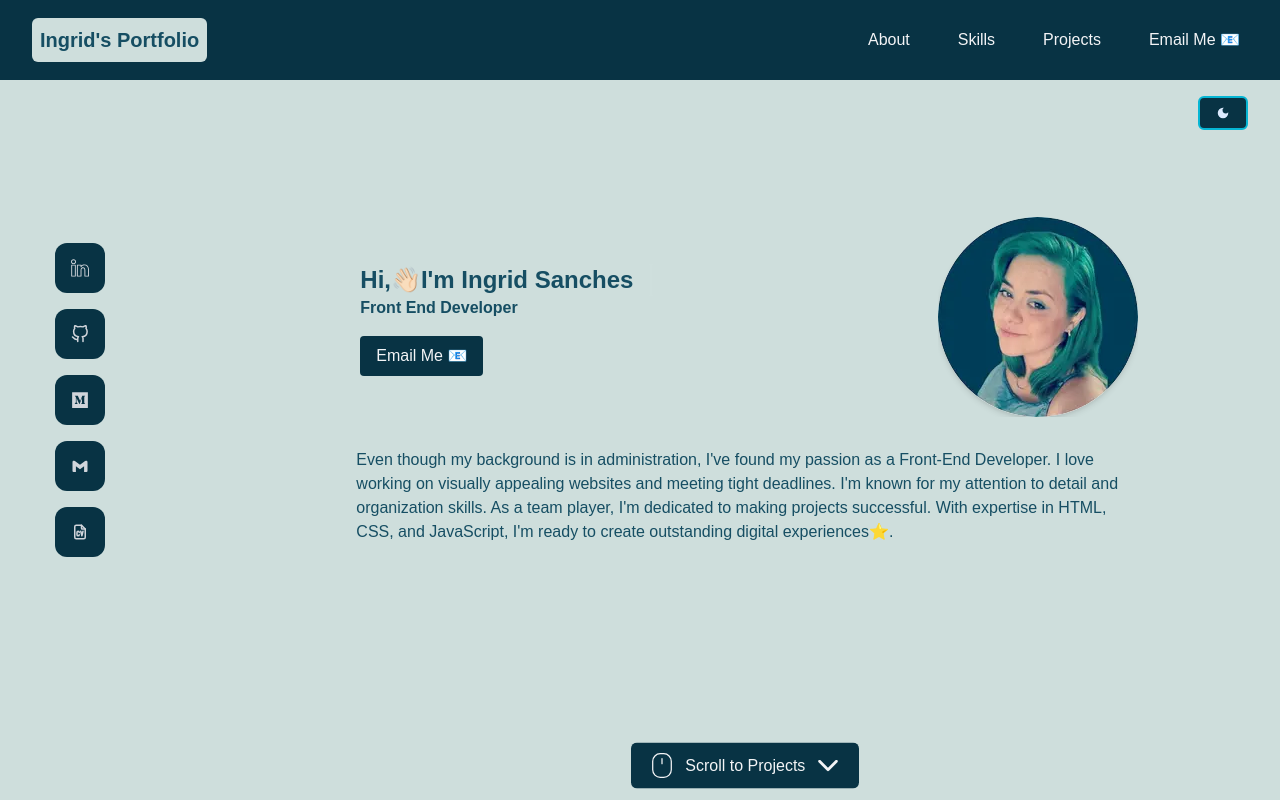
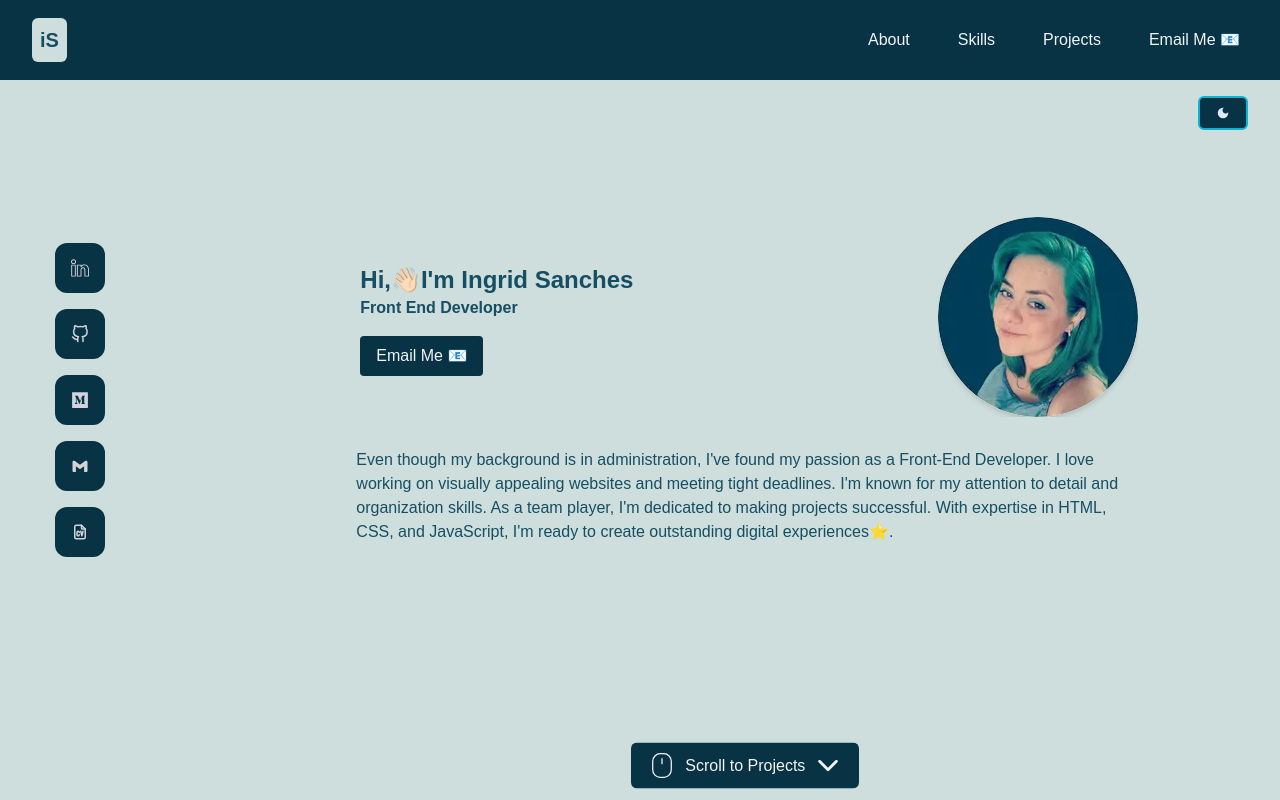
Before and after one commit to IngridAkeida/portfolio, a Next.js app: page / in a window 1280 px wide. Shown: the top 800 px of the page. Built offline with nearby package versions, Linux system fonts and the light colour scheme; a web font is replaced by a local one; what tailwindcss-animated would draw is missing.

Commit message:
update commit

```diff
--- a/src/components/header/Logo.tsx
+++ b/src/components/header/Logo.tsx
@@ -2,7 +2,7 @@ const Logo: React.FC = () => {
   return (
     <a href="#" className="flex items-center space-x-3 rtl:space-x-reverse sm:hover:animate-shake hover:animate-infinite">
       <span className="flex text-cyan-900 bg-[#cededc] dark:text-gray-100 dark:bg-cyan-900 text-md font-semibold whitespace-nowrap p-2 rounded-md text-xl">
-        {`Ingrid's Portfolio`}
+        {`iS`}
       </span>
     </a>
   );
```
